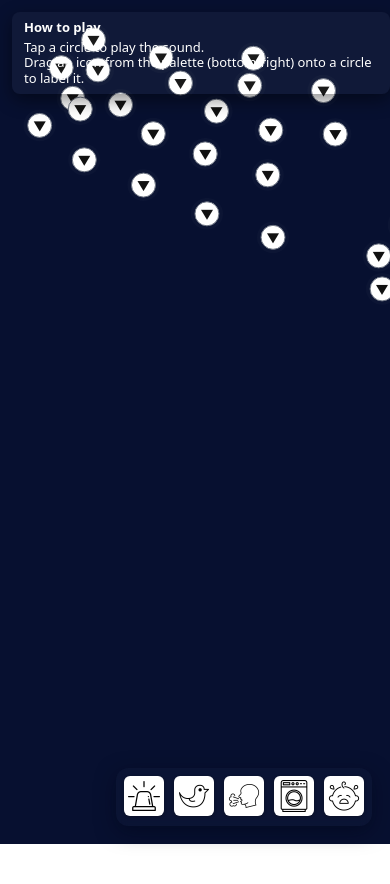
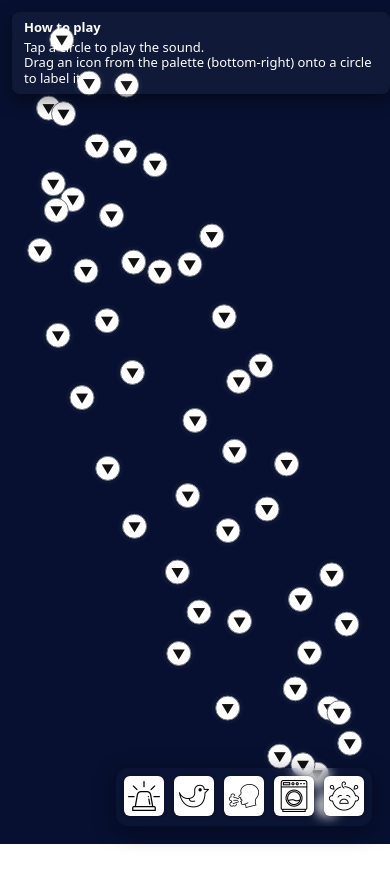
Before and after one commit to davidchalupa/soundiada, a React (Vite) app: page / in a window 390 px wide. Shown: the top 884 px of the page. Built offline with nearby package versions, Linux system fonts and the light colour scheme.

Commit message:
Another attempt to solve incorrect behavior on mobile.

```diff
--- a/src/components/EmbeddingViewer.tsx
+++ b/src/components/EmbeddingViewer.tsx
@@ -1,3 +1,4 @@
+// src/components/EmbeddingViewer.tsx
 import React, { useRef, useState, useMemo, useEffect } from "react";
 import { esc50Embeddings } from "../resources/embeddings";
 import "./EmbeddingViewer.css";
@@ -33,16 +34,14 @@ type Props = {
 };
 
 const EmbeddingViewer: React.FC<Props> = ({ padding = 40 }) => {
-  // refs & state
   const audioRef = useRef<HTMLAudioElement | null>(null);
   const [playingFile, setPlayingFile] = useState<string | null>(null);
-  const [containerSize, setContainerSize] = useState({ w: window.innerWidth, h: window.innerHeight });
+  const [viewport, setViewport] = useState({ w: window.innerWidth, h: window.innerHeight });
   const [guesses, setGuesses] = useState<Record<string, string>>({});
   const [showModal, setShowModal] = useState(false);
 
   // portrait detection
   const [isPortrait, setIsPortrait] = useState(() => {
-    if (typeof window === "undefined") return false;
     return !!(window.matchMedia && window.matchMedia("(orientation: portrait)").matches);
   });
 
@@ -54,6 +53,7 @@ const EmbeddingViewer: React.FC<Props> = ({ padding = 40 }) => {
     [guesses, embeddings]
   );
 
+  // show modal when all labeled
   useEffect(() => {
     if (embeddings.length > 0 && totalFlagged === embeddings.length) {
       setShowModal(true);
@@ -63,41 +63,40 @@ const EmbeddingViewer: React.FC<Props> = ({ padding = 40 }) => {
     }
   }, [totalFlagged, embeddings.length]);
 
-  // responsive container sizing: track viewport
+  // update viewport and orientation on resize / orientation change
   useEffect(() => {
-    const update = () => setContainerSize({ w: Math.max(200, window.innerWidth), h: Math.max(160, window.innerHeight) });
+    const update = () => setViewport({ w: Math.max(200, window.innerWidth), h: Math.max(160, window.innerHeight) });
     update();
-    window.addEventListener("resize", update, { passive: true });
-    return () => window.removeEventListener("resize", update);
-  }, []);
-
-  // keep portrait flag updated
-  useEffect(() => {
-    if (typeof window === "undefined") return;
-    const mq = window.matchMedia("(orientation: portrait)");
-    const mqHandler = (ev: any) => setIsPortrait(!!ev.matches);
-    if (typeof mq.addEventListener === "function") {
-      mq.addEventListener("change", mqHandler as any);
-    } else {
-      // older browsers
-      // @ts-ignore
-      mq.addListener?.(mqHandler);
-    }
-    const onResize = () => setIsPortrait(!!(window.matchMedia && window.matchMedia("(orientation: portrait)").matches));
+    const onResize = () => {
+      update();
+      setIsPortrait(!!(window.matchMedia && window.matchMedia("(orientation: portrait)").matches));
+    };
     window.addEventListener("resize", onResize, { passive: true });
-    setIsPortrait(!!(window.matchMedia && window.matchMedia("(orientation: portrait)").matches));
+    // also handle orientationchange just in case
+    window.addEventListener("orientationchange", onResize, { passive: true });
     return () => {
-      if (typeof mq.removeEventListener === "function") {
-        mq.removeEventListener("change", mqHandler as any);
-      } else {
-        // @ts-ignore
-        mq.removeListener?.(mqHandler);
-      }
       window.removeEventListener("resize", onResize);
+      window.removeEventListener("orientationchange", onResize);
     };
   }, []);
 
-  // compute projection bounds (based on the numeric embedding coordinates)
+  // compute logical landscape canvas size (cw x ch)
+  // cw: the longer side, ch: the shorter side -> this defines the "landscape" coordinate system
+  const cw = Math.max(viewport.w, viewport.h);
+  const ch = Math.min(viewport.w, viewport.h);
+
+  // compute scale to fit the logical canvas into the actual viewport (after rotation if portrait)
+  // If portrait, the logical canvas will be rotated to fit viewport, so we compare viewport.w to ch and viewport.h to cw
+  const scale = useMemo(() => {
+    if (isPortrait) {
+      // rotated mapping: logical (cw x ch) -> rotated bounding (ch x cw)
+      return Math.min(viewport.w / ch, viewport.h / cw);
+    } else {
+      return Math.min(viewport.w / cw, viewport.h / ch);
+    }
+  }, [viewport.w, viewport.h, cw, ch, isPortrait]);
+
+  // bounds for projection (based on numeric embedding coords)
   const bounds = useMemo(() => {
     if (!embeddings || embeddings.length === 0) return { minX: 0, maxX: 1, minY: 0, maxY: 1 };
     let minX = Infinity,
@@ -125,11 +124,11 @@ const EmbeddingViewer: React.FC<Props> = ({ padding = 40 }) => {
     return { minX, maxX, minY, maxY };
   }, [embeddings]);
 
-  // project to pixel coords inside svg width/height (svgW, svgH match viewport)
-  const project = (x: number, y: number, svgW: number, svgH: number) => {
+  // project coordinates to pixels inside logical canvas (cw x ch)
+  const project = (x: number, y: number) => {
     const { minX, maxX, minY, maxY } = bounds;
-    const w = svgW - 2 * padding;
-    const h = svgH - 2 * padding;
+    const w = cw - 2 * padding;
+    const h = ch - 2 * padding;
     const px = padding + ((x - minX) / (maxX - minX)) * w;
     const py = padding + (1 - (y - minY) / (maxY - minY)) * h;
     return { px, py };
@@ -152,14 +151,14 @@ const EmbeddingViewer: React.FC<Props> = ({ padding = 40 }) => {
     }
   }
 
-  // tiny deterministic jitter (avoid perfect overlaps)
+  // tiny deterministic jitter
   const jitter = useMemo(() => {
     const xs = embeddings.map((e) => Number(e.x));
     if (xs.length === 0) return 0.001;
     return 1e-3 * Math.max(1.0, Math.max(...xs) - Math.min(...xs));
   }, [embeddings]);
 
-  // audio play/pause toggle
+  // audio play/pause
   const onPointClick = (file: string) => {
     const url = buildAudioUrl(file);
     const audio = audioRef.current;
@@ -200,7 +199,7 @@ const EmbeddingViewer: React.FC<Props> = ({ padding = 40 }) => {
     };
   }, []);
 
-  // pointer-based drag fallback (touch + mouse)
+  // pointer drag fallback
   const draggingCatRef = useRef<string | null>(null);
   const pointerIdRef = useRef<number | null>(null);
   const ghostRef = useRef<HTMLElement | null>(null);
@@ -308,35 +307,36 @@ const EmbeddingViewer: React.FC<Props> = ({ padding = 40 }) => {
     setShowModal(false);
   };
 
-  // SVG covers the viewport. We'll rotate the SVG element when portrait.
-  const svgStyle: React.CSSProperties = isPortrait
-    ? {
+  // content container style: logical canvas cw x ch, centered, rotated when portrait, scaled by `scale`
+  const contentStyle: React.CSSProperties = {
+    position: "absolute",
+    left: "50%",
+    top: "50%",
+    width: `${cw}px`,
+    height: `${ch}px`,
+    transformOrigin: "center center",
+    // order: translate to center, then (if portrait) rotate 90deg, then scale to fit viewport
+    transform: `${isPortrait ? "translate(-50%,-50%) rotate(90deg) " : "translate(-50%,-50%) "} scale(${scale})`,
+    willChange: "transform",
+    pointerEvents: "auto",
+    touchAction: "none",
+    zIndex: 1,
+  };
+
+  // The outer wrapper spans whole viewport; contentStyle centers and rotates/scales the logical canvas inside it
+  const wrapperStyle: React.CSSProperties = {
     position: "fixed",
     left: 0,
     top: 0,
     width: "100vw",
     height: "100vh",
-        transform: "rotate(90deg) translate(0, -100%)",
-        transformOrigin: "top left",
-        zIndex: 1,
-      }
-    : {
-        position: "fixed",
-        left: 0,
-        top: 0,
-        width: "100vw",
-        height: "100vh",
-        transform: "none",
+    overflow: "hidden",
     zIndex: 1,
   };
 
-  // svg logical dims for projection: we use viewport pixel size
-  const svgW = containerSize.w;
-  const svgH = containerSize.h;
-
   return (
     <div style={{ position: "relative", width: "100vw", height: "100vh", overflow: "hidden" }}>
-      {/* fixed top-left instructions (pinned to viewport) */}
+      {/* fixed top-left instructions */}
       <div
         style={{
           position: "fixed",
@@ -360,20 +360,16 @@ const EmbeddingViewer: React.FC<Props> = ({ padding = 40 }) => {
         <div>Drag an icon from the palette (bottom-right) onto a circle to label it.</div>
       </div>
 
-      {/* SVG: fixed fullscreen; rotated when portrait */}
-      <svg
-        width={svgW}
-        height={svgH}
-        viewBox={`0 0 ${svgW} ${svgH}`}
-        preserveAspectRatio="none"
-        className="embed-svg-full"
-        style={svgStyle}
-      >
-        <rect x={0} y={0} width={svgW} height={svgH} fill="#071030" />
+      {/* wrapper fills viewport */}
+      <div style={wrapperStyle}>
+        {/* content is logical canvas (cw x ch) centered, rotated & scaled to fit */}
+        <div style={contentStyle}>
+          <svg width={cw} height={ch} viewBox={`0 0 ${cw} ${ch}`} preserveAspectRatio="none">
+            <rect x={0} y={0} width={cw} height={ch} fill="#071030" />
             {embeddings.map((e, idx) => {
               const x = Number(e.x) + ((idx % 2 === 0 ? 1 : -1) * jitter * 0.5);
               const y = Number(e.y) + ((idx % 3 === 0 ? 1 : -1) * jitter * 0.5);
-          const { px, py } = project(x, y, svgW, svgH);
+              const { px, py } = project(x, y);
               const isPlaying = playingFile === e.file;
               const guessed = guesses[e.file];
               const fillColor = guessed ? (CATEGORY_COLOR[guessed] ?? "#e0e0e0") : isPlaying ? "#0b5c99" : "#ffffff";
@@ -395,21 +391,14 @@ const EmbeddingViewer: React.FC<Props> = ({ padding = 40 }) => {
                   role="button"
                   aria-label={tooltip}
                 >
-              {/* tooltip only when finished so players can't peek */}
+                  {/* tooltip only when finished */}
                   {showModal ? <title>{tooltip}</title> : null}
 
                   <circle r={16} fill="rgba(255,255,255,0.02)" stroke="none" />
                   <circle r={12} fill={fillColor} stroke={strokeColor} strokeWidth={isPlaying ? 2.2 : 1.0} />
 
                   {guessed ? (
-                <image
-                  href={getCategoryIcon(guessed)}
-                  x={-12}
-                  y={-12}
-                  width={24}
-                  height={24}
-                  style={{ pointerEvents: "none" }}
-                />
+                    <image href={getCategoryIcon(guessed)} x={-12} y={-12} width={24} height={24} style={{ pointerEvents: "none" }} />
                   ) : isPlaying ? (
                     <>
                       <rect x={-5} y={-7} width={3} height={14} fill="#fff" rx={0.6} />
@@ -422,6 +411,8 @@ const EmbeddingViewer: React.FC<Props> = ({ padding = 40 }) => {
               );
             })}
           </svg>
+        </div>
+      </div>
 
       {/* fixed bottom-right palette */}
       <div
```
Lines whose indentation alone changed are shown as unchanged.
